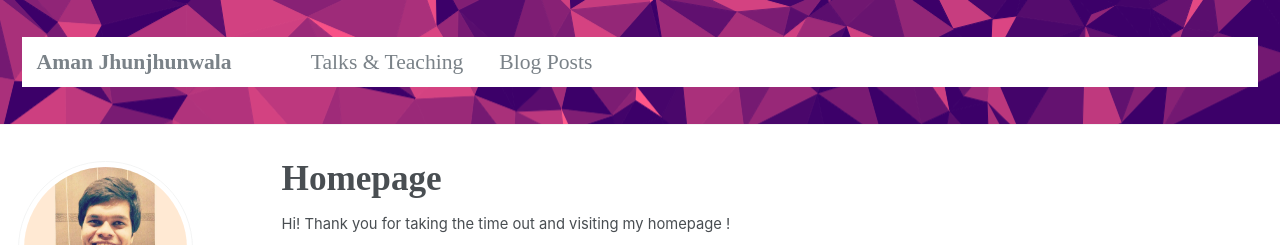
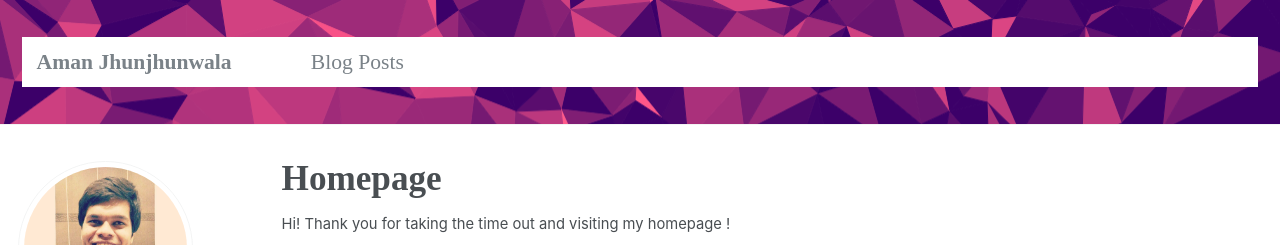
Before and after one commit to amanjhunjhunwala/amanjhunjhunwala.github.io, a Jekyll site: the page built from _pages/about.md, in a window 1280 px wide and 1329 px high. Shown: the top 245 px of the window. Built offline with Jekyll 4.4.1, drawn with Linux system fonts in a browser that asks for light colours; some web fonts are replaced.

Commit message:
Update navigation.yml

```diff
--- a/_data/navigation.yml
+++ b/_data/navigation.yml
@@ -1,8 +1,5 @@
 # main links links
   main:
 
-   - title: "Talks & Teaching"
-     url: /talks/
-
    - title: "Blog Posts"
      url: /year-archive/
```
